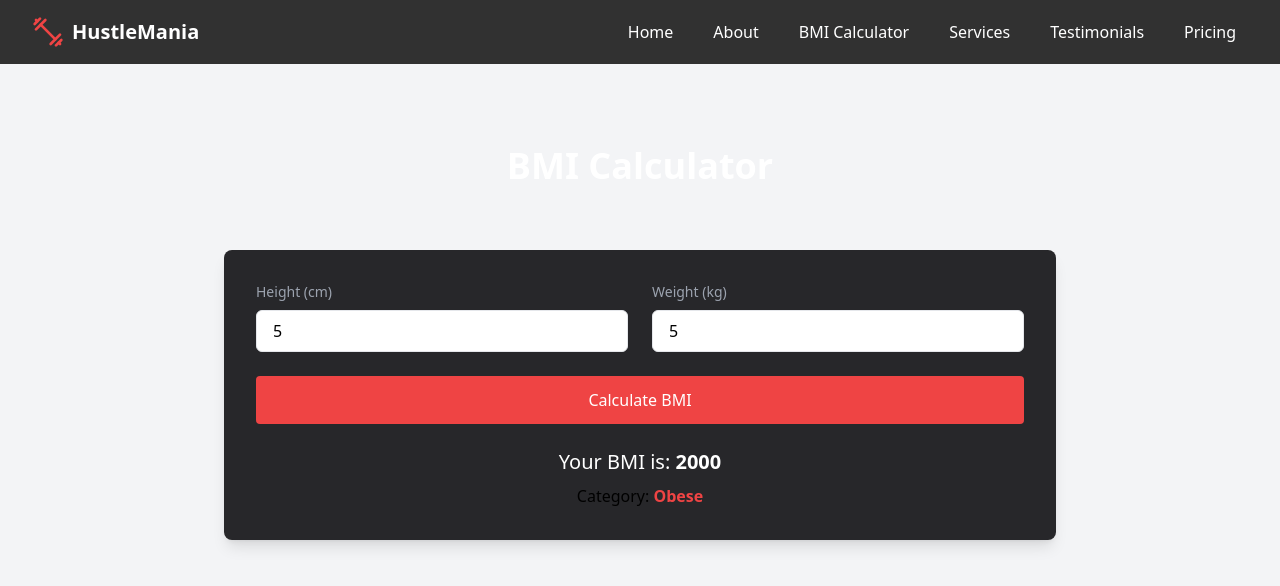
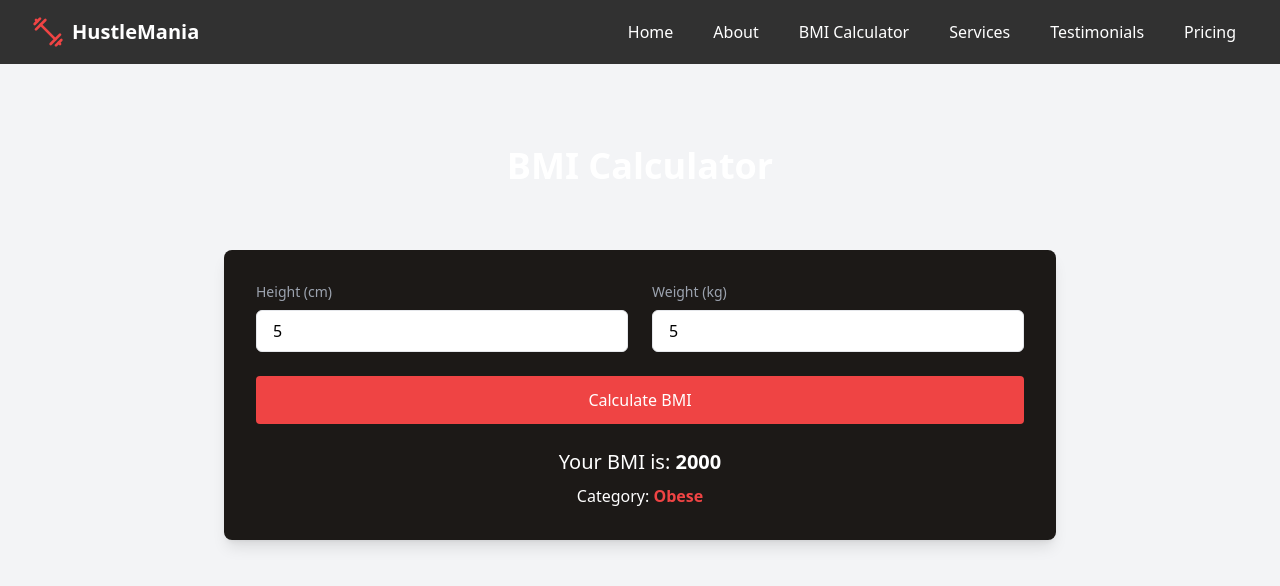
Before and after one commit to AishikDasgupta/hustlemania_fitness_studio, a React (Vite) app: page / in a window 1280 px wide. Both pictures are taken after typing "5", "5" into the empty fields and a click on the button "Calculate BMI". Shown: the part 1226-1812 px from the top of the page. Built offline with nearby package versions, Linux system fonts and the light colour scheme.

Commit message:
dark mode updated again

```diff
--- a/src/components/BMICalculator.tsx
+++ b/src/components/BMICalculator.tsx
@@ -22,10 +22,10 @@ const BMICalculator = () => {
   };
 
   return (
-    <section id="bmi" className="py-20 bg-gray-100 dark:bg-stone-700 transition-colors">
+    <section id="bmi" className="py-20 bg-gray-100 dark:bg-stone-800 transition-colors">
       <div className="max-w-4xl mx-auto px-4 sm:px-6 lg:px-8">
         <h2 className="text-3xl text-white md:text-4xl font-bold text-center mb-16">BMI Calculator</h2>
-        <div className="bg-zinc-800 rounded-lg p-8 shadow-lg">
+        <div className="bg-stone-900 rounded-lg p-8 shadow-lg">
           <div className="grid md:grid-cols-2 gap-6">
             <div>
               <label className="block text-sm font-medium text-gray-400 mb-2">
@@ -61,7 +61,7 @@ const BMICalculator = () => {
           {bmi && (
             <div className="mt-6 text-center">
               <p className="text-xl text-white">Your BMI is: <span className="font-bold">{bmi}</span></p>
-              <p className="mt-2">
+              <p className="mt-2 text-white">
                 Category:{' '}
                 <span className={`font-bold ${getBMICategory(bmi).color}`}>
                   {getBMICategory(bmi).category}
--- a/src/components/Services.tsx
+++ b/src/components/Services.tsx
@@ -32,7 +32,7 @@ const Services = () => {
           {services.map((service, index) => (
             <div
               key={index}
-              className="bg-zinc-800 p-6 rounded-lg shadow-lg hover:shadow-xl transition-shadow"
+              className="bg-stone-800 p-6 rounded-lg shadow-lg hover:shadow-xl transition-shadow"
             >
               <div className="text-red-500 mb-4">{service.icon}</div>
               <h3 className="text-xl text-white font-semibold mb-4">{service.title}</h3>
--- a/src/components/Testimonials.tsx
+++ b/src/components/Testimonials.tsx
@@ -41,7 +41,7 @@ const Testimonials = () => {
   return (
     <section
       id="testimonials"
-      className="py-20 bg-gray-100 dark:bg-stone-700 transition-colors"
+      className="py-20 bg-gray-100 dark:bg-stone-800 transition-colors"
     >
       <div className="max-w-7xl mx-auto px-4 sm:px-6 lg:px-8">
         <div className="text-center mb-16">
@@ -90,7 +90,7 @@ const TestimonialCard = ({
     >
       <div
         className={`
-        bg-white dark:bg-stone-800 rounded-xl shadow-lg overflow-hidden
+        bg-white dark:bg-stone-900 rounded-xl shadow-lg overflow-hidden
         transform transition-all duration-300 ease-in-out
         ${isHovered ? "scale-105 shadow-2xl" : ""}
       `}
```
